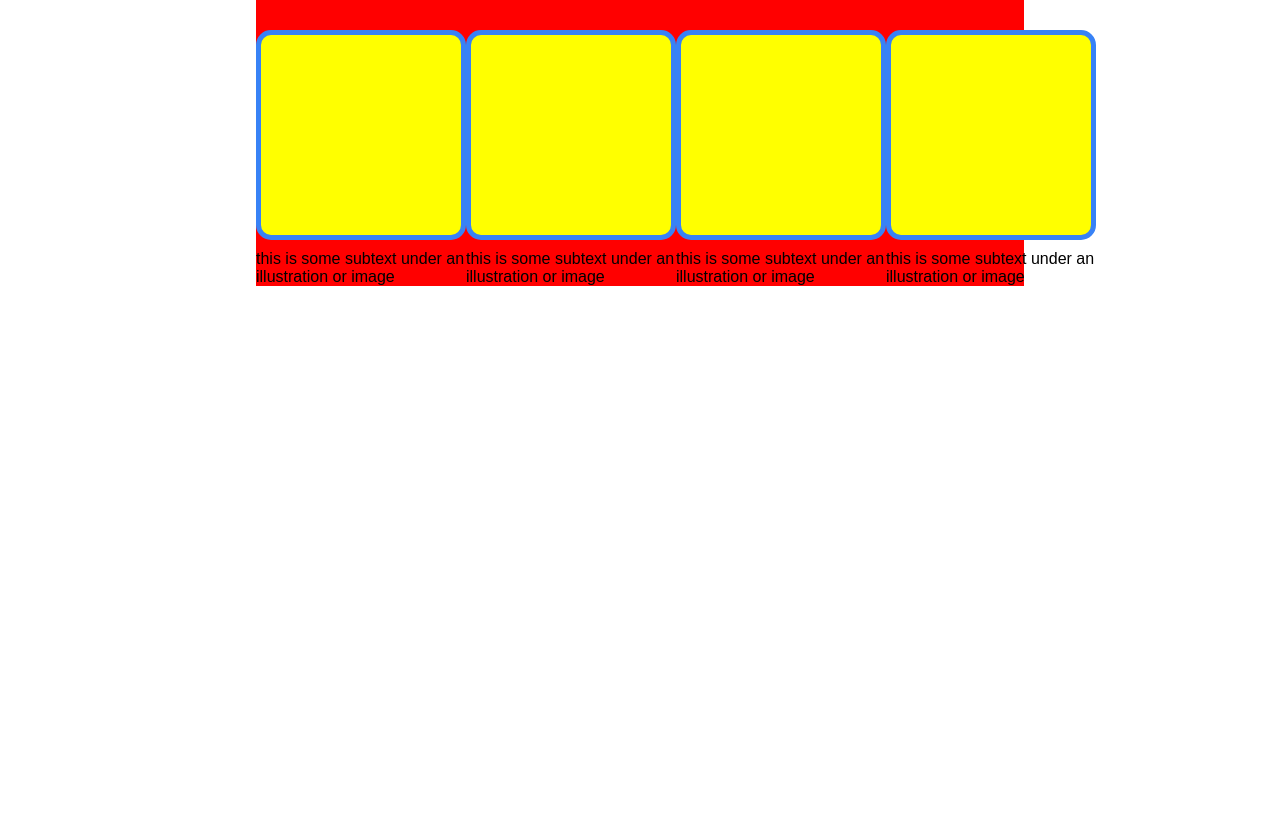
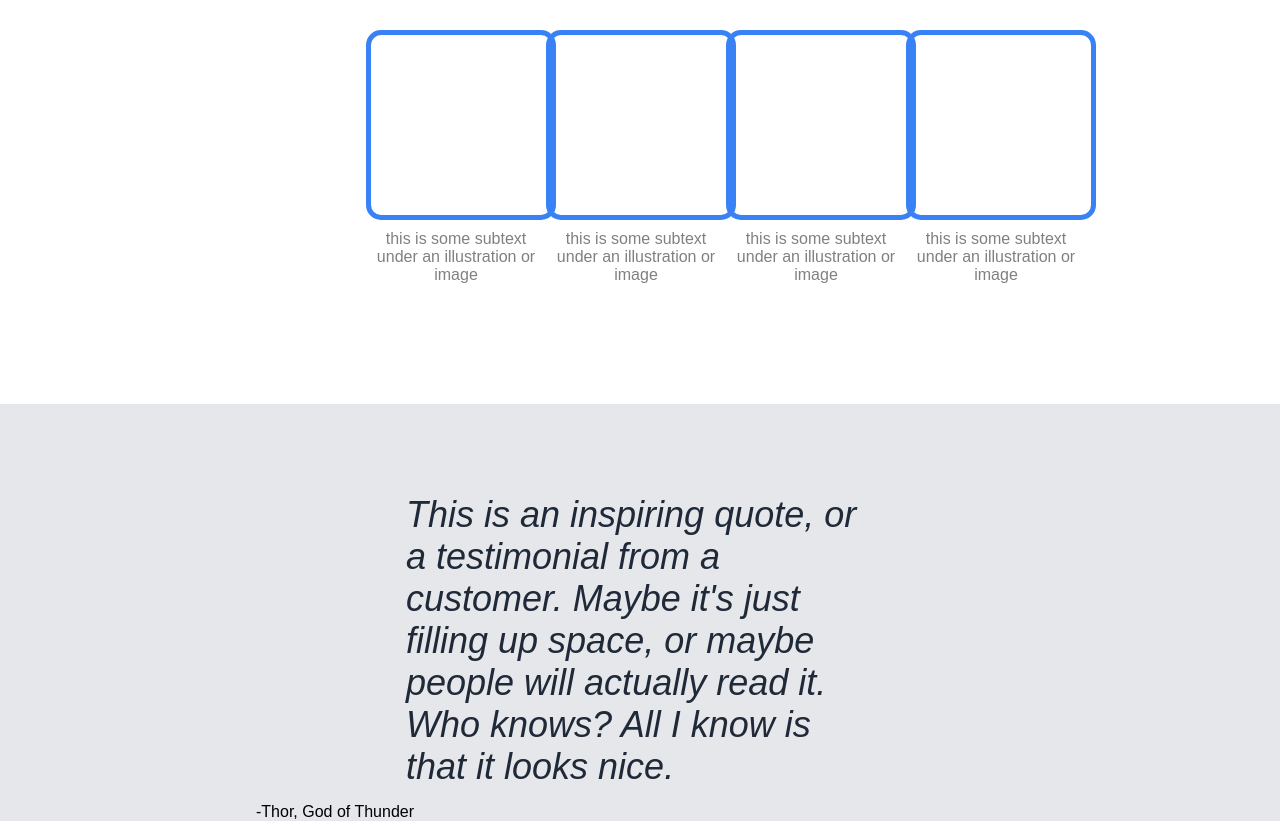
Before and after one commit to deschoene/project-landing-page, a plain HTML site: page index.html in a window 1280 px wide. Shown: the part 737-1558 px from the top of the page. Before the commit the page ends 1023 px from the top, so only its background shows below. Drawn offline with Linux system fonts and the light colour scheme.

Commit message:
Add final layout for random section to landing page
The random section is finished and the quote section is work in
progress.

```diff
--- a/css/style.css
+++ b/css/style.css
@@ -19,7 +19,7 @@
 }
 
 .section-3 {
-
+    background-color: #e5e7eb;
 }
 
 .header {
@@ -92,7 +92,6 @@
 }
 
 .random-section {
-    background-color: red;
     width: 60%;
 }
 
@@ -100,30 +99,55 @@
     font-weight: 800;
     font-size: 36px;
     color: #1F2937;
-    margin: 45px 0;
 }
 
 .random-title {
     display: flex;
     justify-content: center;
+    padding: 45px 0;
 }
 
 .random-elements  {
     display: flex;
+    justify-content: space-between;
+    padding-bottom: 120px;
+    padding-left: 110px;
+    padding-right: 110px;
 }
 
 .random-element  {
     display: flex;
     flex-direction: column;
     gap: 10px;
+    width: 180px;
+    color: grey;
+    text-align: center;
 }
 
 .random-square {
-    height: 200px;
-    width: 200px;
+    height: 180px;
+    width: 180px;
     border-style: solid;
     border-width: 5px;
     border-radius: 15px;
     border-color: #3882F6;
-    background-color: yellow;
 }
+
+.quote-section {
+    display: flex;
+    flex-direction: column;
+    width: 60%;
+    gap: 10px;
+}
+
+.quote {
+    font-size: 36px;
+    font-style: italic;
+    color: #1F2937;
+    font-weight: 100;
+    padding: 90px 150px 5px 150px;
+}
+
+.author {
+
+}
--- a/index.html
+++ b/index.html
@@ -29,7 +29,7 @@
             </div>
         </div>
     </section>
-    <section class="section section-3">
+    <section class="section">
         <div class="random-section">
             <div class="random-title"><h2>Some random information.</h2></div>
             <div class="random-elements">
@@ -52,5 +52,15 @@
             </div>
         </div>
     </section>
+    <section class="section section-3">
+        <div class="quote-section">
+            <div class="quote">
+                This is an inspiring quote, or a testimonial from a customer. Maybe it's just filling up space, or maybe people will actually read it. Who knows? All I know is that it looks nice.
+            </div>
+            <div class="author">
+                -Thor, God of Thunder
+            </div>
+        </div>
+    </section>
 </body>
 </html>
```
